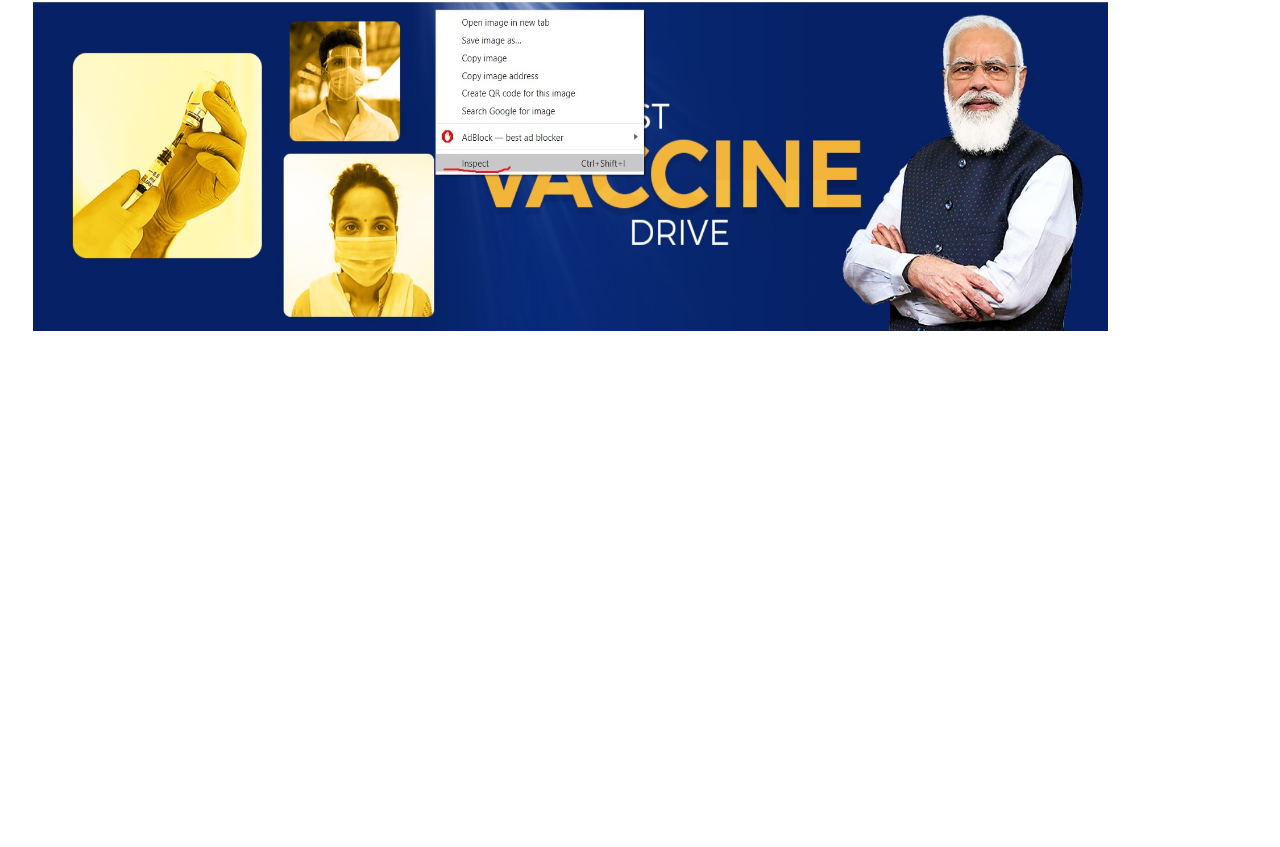
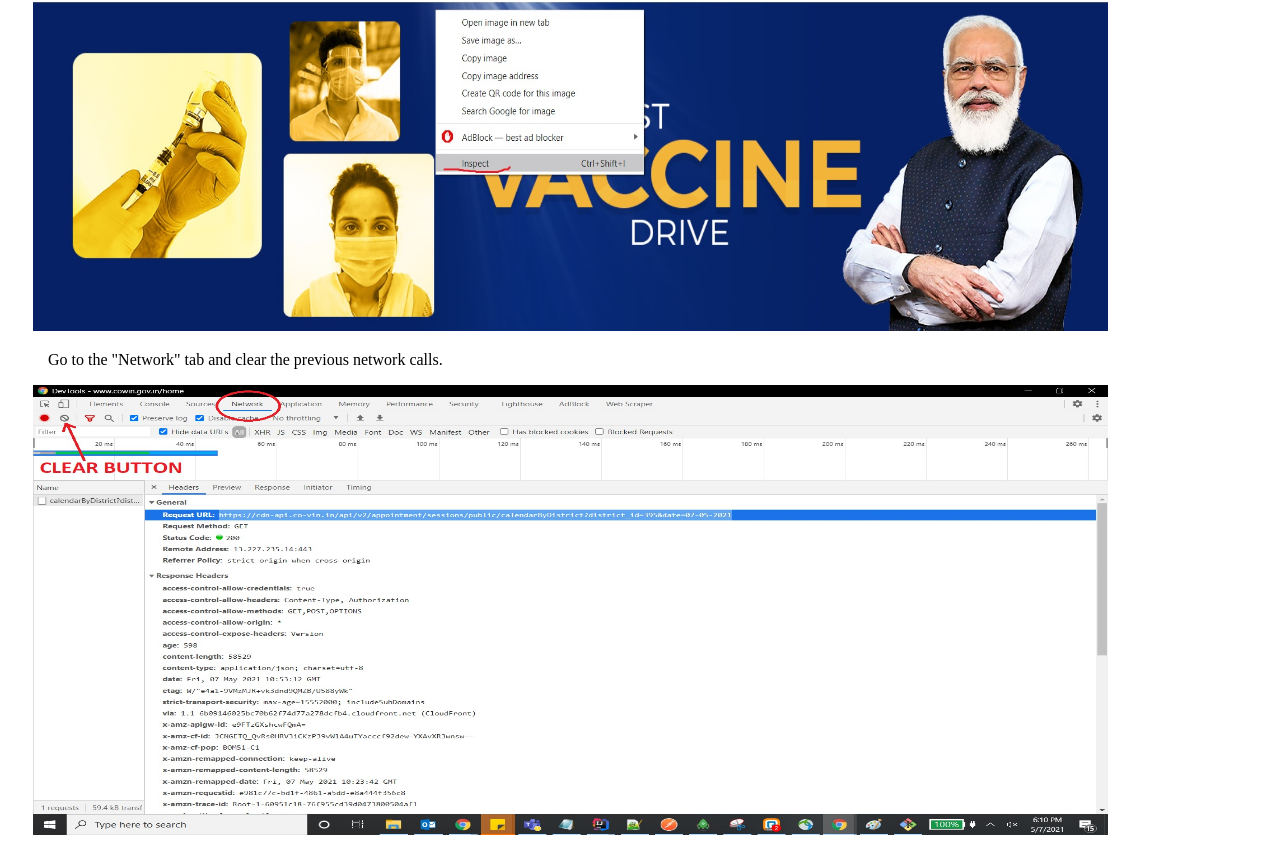
Before and after one commit to abhisaa/abhisaa.github.io, a plain HTML site: page index.html in a window 1280 px wide. Shown: the part 595-1442 px from the top of the page. Before the commit the page ends 938 px from the top, so only its background shows below. Drawn offline with Linux system fonts and the light colour scheme.

Commit message:
update console image

```diff
--- a/index.html
+++ b/index.html
@@ -16,6 +16,8 @@
 	<ol>Open this portal on your laptop "https://www.cowin.gov.in/home" in your Google Chrome (I used this, you can use Firefox as well).</ol>
 	<ol>Open the Chrome Debugger tools by pressing F12 key on your keyboard or you can do this on the portal anywhere: Right click -> Inspect.</ol>
 	<img class="debug_image" src="first.jpg"/>
+    <ol>Go to the "Network" tab and clear the previous network calls.</ol>
+    <img class="debug_image" src="clearConsole.jpg"/>
   </li>
 </body>
 </html>
```
